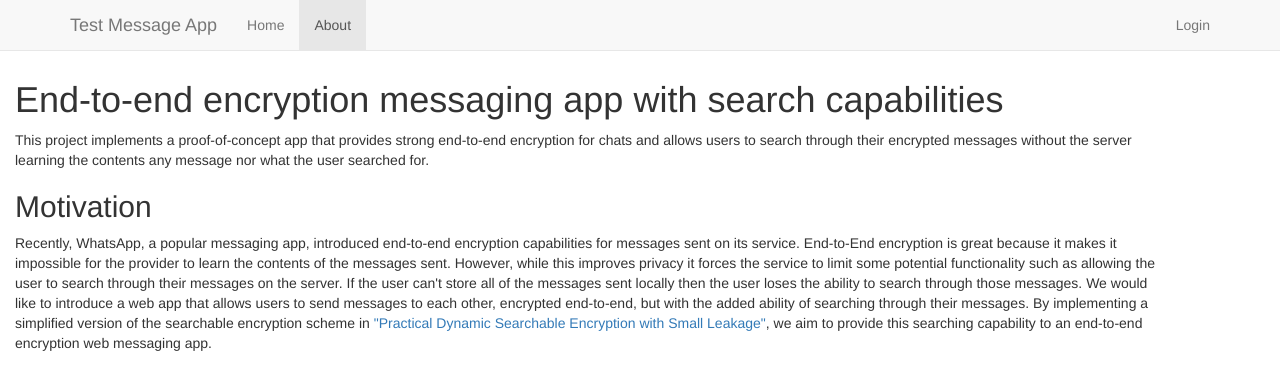
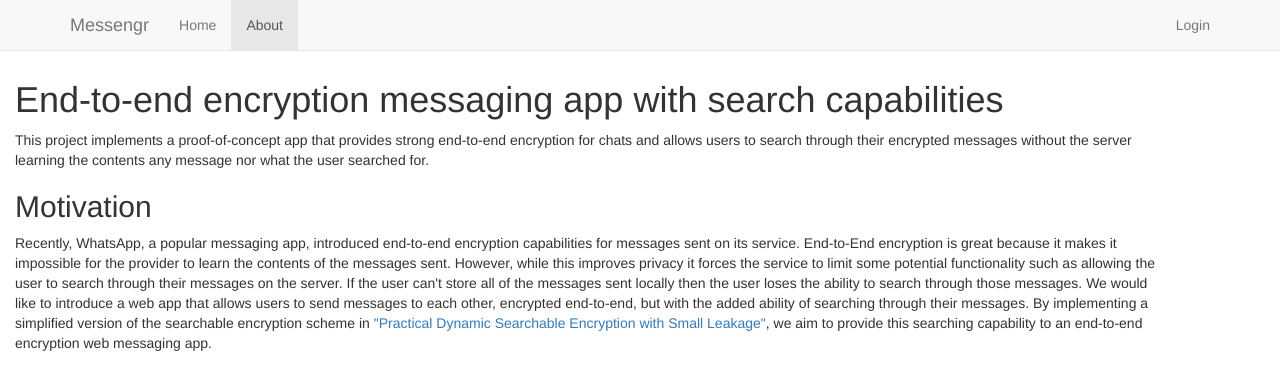
Before and after one commit to Messengr/Messengr, a Flask app: page /about in a window 1280 px wide. Shown: the top 390 px of the page. Run offline with Flask 2, Linux system fonts and the light colour scheme; some libraries are stand-ins or nearby versions.

Commit message:
Change name from Test Message App to Messengr

```diff
--- a/templates/about.html
+++ b/templates/about.html
@@ -1,6 +1,6 @@
 {% extends "main.html" %}
 
-{% block title %}Test Message App | About{% endblock %}
+{% block title %}Messengr | About{% endblock %}
 
 {% block content %}
 
--- a/templates/index.html
+++ b/templates/index.html
@@ -1,6 +1,6 @@
 {% extends "main.html" %}
 
-{% block title %}Test Message App | Home{% endblock %}
+{% block title %}Messengr | Home{% endblock %}
 
 {% block extra_js %}
 <script src="{{ url_for('static', filename='scripts/index.js') }}"></script>
--- a/templates/login.html
+++ b/templates/login.html
@@ -1,6 +1,6 @@
 {% extends "main.html" %}
 
-{% block title %}Test Message App | Login{% endblock %}
+{% block title %}Messengr | Login{% endblock %}
 
 {% block extra_js %}
 <script src="{{ url_for('static', filename='scripts/login.js') }}"></script>
--- a/templates/main.html
+++ b/templates/main.html
@@ -36,7 +36,7 @@
                             <span class="icon-bar"></span>
                         </button>
                         {% if not 'user' in session %}
-                            <a class="navbar-brand" href="{{ url_for('home') }}">Test Message App</a>
+                            <a class="navbar-brand" href="{{ url_for('home') }}">Messengr</a>
                         {% else %}
                             <a class="navbar-brand" href="{{ url_for('home') }}">Hi, {{session['user']['username']}}!</a>
                         {% endif %}
```
